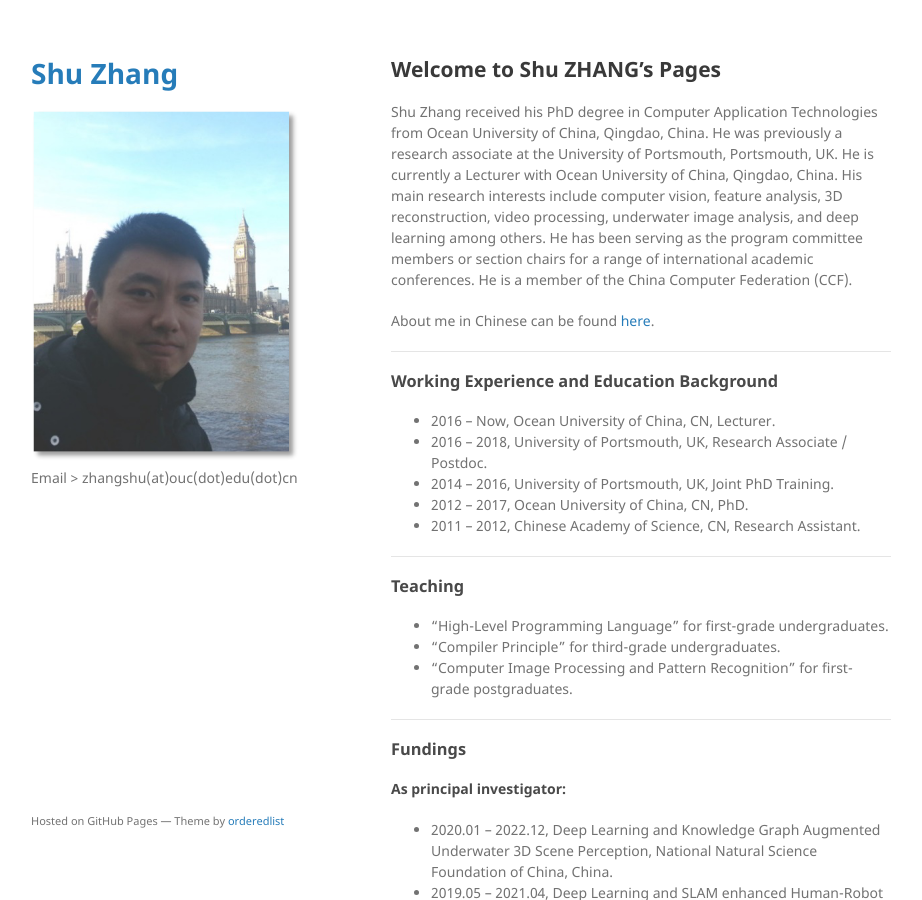
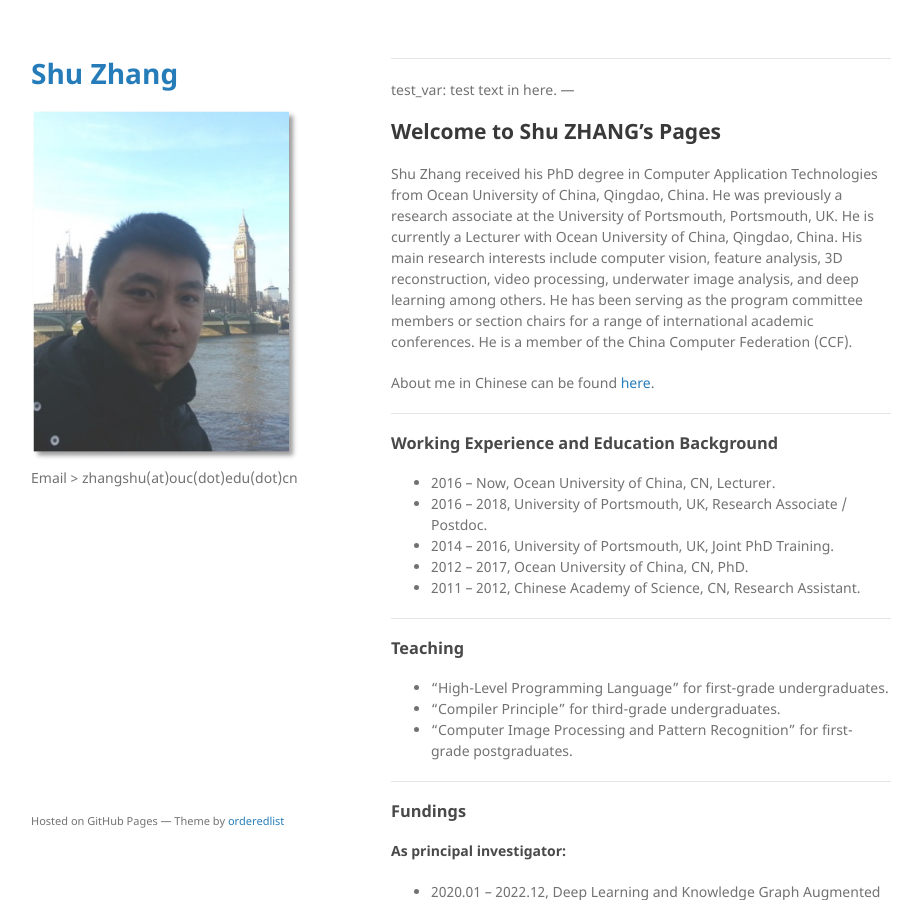
Before and after one commit to jackyspeed/aboutzhangshu, a Jekyll site: the page built from index.md, in a window 1280 px wide and 900 px high. Shown: the whole window, without its empty margins (179-1101 px from the left). Built offline with Jekyll 4.4.1, drawn with Linux system fonts in a browser that asks for light colours; our own code applies the rules of GitHub Pages for plain Markdown files.

Commit message:
Update index.md

```diff
--- a/index.md
+++ b/index.md
@@ -2,6 +2,9 @@
 layout: default
 ---
 
+---
+test_var: test text in here.
+---
 
 ## Welcome to Shu ZHANG's Pages
 
```
